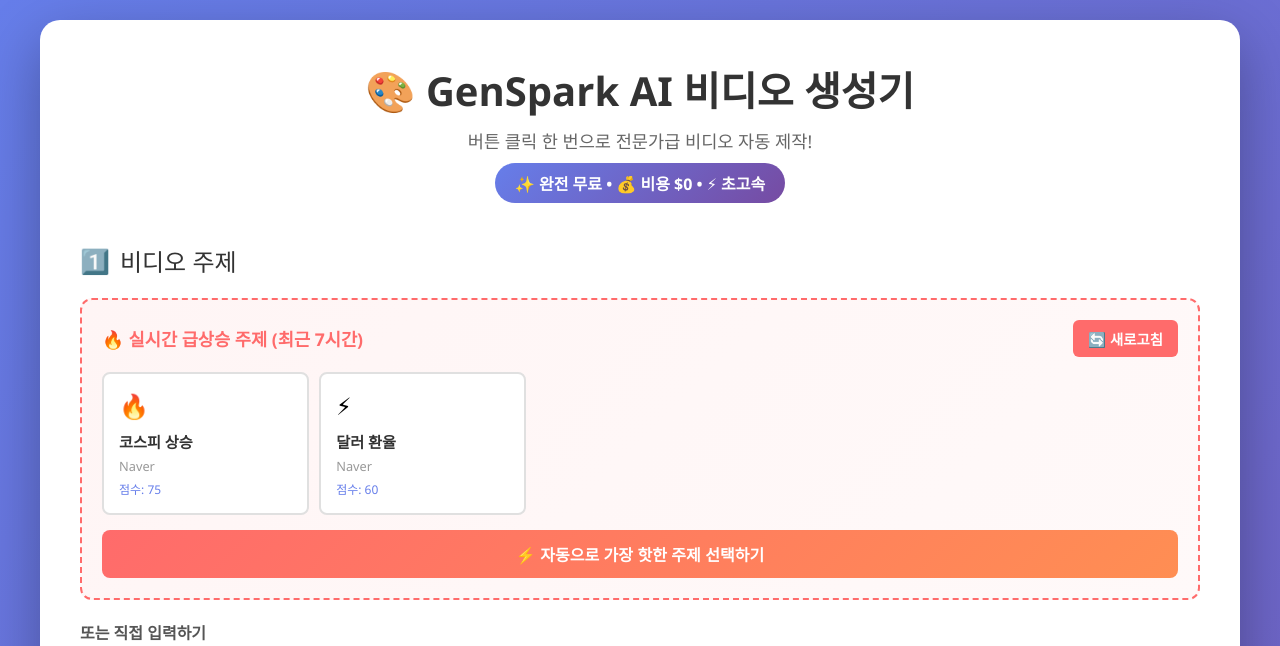
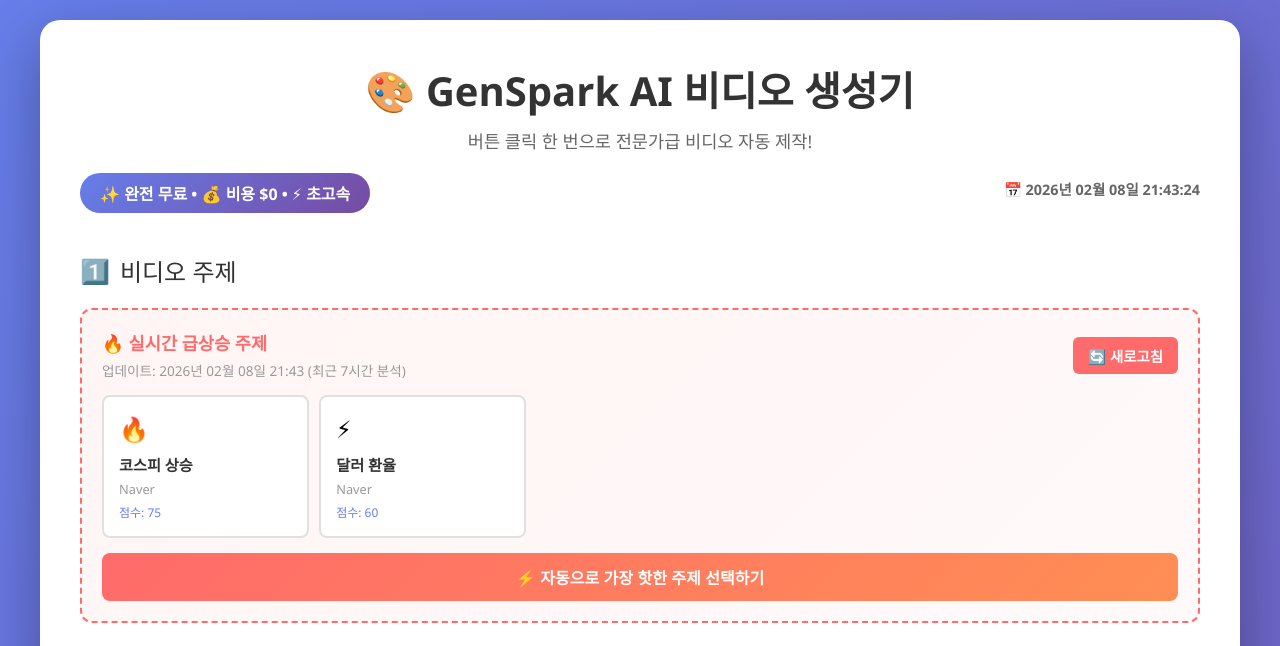
Before and after one commit to lyklee1-tech/-, a Flask app: page / in a window 1280 px wide. Shown: the top 646 px of the page. Run offline with Flask 3, Linux system fonts and the light colour scheme; data that the repository does not hold is empty.

Commit message:
feat: 실시간 날짜/시간 표시 기능 추가
✨ 새로운 기능:
1. 📅 실시간 날짜/시간 표시
   - 헤더에 현재 날짜/시간 표시 (매초 자동 업데이트)
   - 트렌드 섹션에 업데이트 시간 표시
   - 대본 생성 시 현재 날짜 자동 포함

2. 🔍 트렌드 분석 시간 정보 강화
   - 트렌드 분석 시작 시 정확한 날짜/시간 로깅
   - 분석 기간 명확히 표시 (예: 2026년 02월 09일 14:00 ~ 현재)
   - 실시간 업데이트 시간 표시

3. 📝 대본 생성 날짜 정보
   - 대본 생성 시 현재 날짜/시간 자동 포함
   - 예: [날짜: 2026년 02월 09일 14:30 기준]
   - 서론/결론에도 날짜 정보 반영

🔧 개선 사항:
- JavaScript setInterval로 매초 시간 업데이트
- 트렌드 로딩 시 업데이트 시간 표시
- 로그에 분석 기간 명확히 표시
- 샘플 대본에 실시간 날짜 포함

📦 파일 변경:
- templates/dashboard.html: 실시간 날짜/시간 표시 UI 및 함수 추가
- src/data_collection/trend_analyzer.py: 트렌드 분석 시간 로깅 개선
- web_dashboard.py: 대본 생성 시 현재 날짜 포함

💡 목적:
- 사용자가 항상 최신 날짜를 인식할 수 있도록
- 실시간 트렌드 분석의 정확성 강조
- 대본이 언제 생성되었는지 명확히 표시

```diff
--- a/src/data_collection/trend_analyzer.py
+++ b/src/data_collection/trend_analyzer.py
@@ -211,9 +211,12 @@ class TrendAnalyzer:
         """
         모든 소스에서 트렌드 수집 및 분석
         """
+        current_time = datetime.now()
         logger.info("=" * 80)
         logger.info("🔥 실시간 트렌드 분석 시작")
+        logger.info(f"📅 현재 시각: {current_time.strftime('%Y년 %m월 %d일 %H시 %M분')}")
         logger.info(f"⏰ 분석 기간: 최근 {hours}시간")
+        logger.info(f"🕐 기준 시간: {(current_time - timedelta(hours=hours)).strftime('%Y년 %m월 %d일 %H시 %M분')} ~ 현재")
         logger.info("=" * 80)
 
         all_trends = []
--- a/templates/dashboard.html
+++ b/templates/dashboard.html
@@ -586,7 +586,10 @@
         <div class="header">
             <h1>🎨 GenSpark AI 비디오 생성기</h1>
             <p>버튼 클릭 한 번으로 전문가급 비디오 자동 제작!</p>
-            <span class="badge">✨ 완전 무료 • 💰 비용 $0 • ⚡ 초고속</span>
+            <div style="display: flex; justify-content: space-between; align-items: center; margin-top: 10px;">
+                <span class="badge">✨ 완전 무료 • 💰 비용 $0 • ⚡ 초고속</span>
+                <span id="currentDateTime" style="font-size: 0.9em; color: #666; font-weight: bold;">📅 로딩 중...</span>
+            </div>
         </div>
 
         <!-- 알림 영역 -->
@@ -603,7 +606,10 @@
                 <!-- 🔥 실시간 트렌드 추천 -->
                 <div class="form-group" style="margin-bottom: 20px; padding: 20px; background: linear-gradient(135deg, #fff5f5 0%, #fff9f9 100%); border-radius: 12px; border: 2px dashed #ff6b6b;">
                     <div style="display: flex; justify-content: space-between; align-items: center; margin-bottom: 15px;">
-                        <label style="margin-bottom: 0; font-size: 1.1em; color: #ff6b6b;">🔥 실시간 급상승 주제 (최근 7시간)</label>
+                        <div>
+                            <label style="margin-bottom: 0; font-size: 1.1em; color: #ff6b6b;">🔥 실시간 급상승 주제</label>
+                            <p id="trendUpdateTime" style="margin: 5px 0 0 0; font-size: 0.85em; color: #999;">업데이트 시간: 로딩 중...</p>
+                        </div>
                         <button type="button" onclick="loadTrends()" style="padding: 8px 15px; background: #ff6b6b; color: white; border: none; border-radius: 6px; cursor: pointer; font-size: 0.9em; font-weight: bold; transition: all 0.3s;" onmouseover="this.style.background='#ff5252'" onmouseout="this.style.background='#ff6b6b'">
                             🔄 새로고침
                         </button>
@@ -1130,6 +1136,11 @@
             const trendsList = document.getElementById('trendsList');
             trendsList.innerHTML = '<div style="text-align: center; padding: 20px; color: #999;"><p>🔍 트렌드 분석 중...</p></div>';
 
+            // 업데이트 시간 표시
+            const now = new Date();
+            const timeString = `${now.getFullYear()}년 ${String(now.getMonth() + 1).padStart(2, '0')}월 ${String(now.getDate()).padStart(2, '0')}일 ${String(now.getHours()).padStart(2, '0')}:${String(now.getMinutes()).padStart(2, '0')}`;
+            document.getElementById('trendUpdateTime').textContent = `업데이트: ${timeString} (최근 7시간 분석)`;
+
             try {
                 const response = await fetch('/api/trends?hours=7');
                 const result = await response.json();
@@ -1472,8 +1483,29 @@
             }
         }
 
+        // ============================================================
+        // 실시간 날짜/시간 업데이트
+        // ============================================================
+
+        function updateDateTime() {
+            const now = new Date();
+            const year = now.getFullYear();
+            const month = String(now.getMonth() + 1).padStart(2, '0');
+            const day = String(now.getDate()).padStart(2, '0');
+            const hours = String(now.getHours()).padStart(2, '0');
+            const minutes = String(now.getMinutes()).padStart(2, '0');
+            const seconds = String(now.getSeconds()).padStart(2, '0');
+
+            const dateTimeString = `📅 ${year}년 ${month}월 ${day}일 ${hours}:${minutes}:${seconds}`;
+            document.getElementById('currentDateTime').textContent = dateTimeString;
+        }
+
+        // 매초마다 시간 업데이트
+        setInterval(updateDateTime, 1000);
+
         // 페이지 로드 시 트렌드 및 대본 로딩
         window.addEventListener('DOMContentLoaded', () => {
+            updateDateTime(); // 즉시 한 번 실행
             loadTrends();
             loadScripts();
         });
--- a/web_dashboard.py
+++ b/web_dashboard.py
@@ -888,20 +888,28 @@ def generate_script():
         topic = data['topic']
         duration = data.get('duration', 60)  # 기본 60초
 
+        # 현재 날짜 가져오기
+        current_date = datetime.now().strftime('%Y년 %m월 %d일')
+        current_time = datetime.now().strftime('%H시 %M분')
+
         # TODO: OpenAI API로 대본 생성
-        # 현재는 샘플 대본 반환
+        # 현재는 샘플 대본 반환 (날짜 정보 포함)
         sample_script = f"""# {topic}
 
-안녕하세요! 오늘은 {topic}에 대해 알아보겠습니다.
+[날짜: {current_date} {current_time} 기준]
+
+안녕하세요! 오늘 {current_date}, {topic}에 대해 알아보겠습니다.
 
 [서론]
-최근 {topic}이(가) 많은 관심을 받고 있습니다.
+{current_date} 현재, {topic}이(가) 많은 관심을 받고 있습니다.
+실시간으로 급상승하고 있는 이 주제에 대해 자세히 살펴보겠습니다.
 
 [본론]
 {topic}의 주요 내용을 살펴보면...
+최신 정보를 바탕으로 분석해보면...
 
 [결론]
-이상으로 {topic}에 대해 알아보았습니다.
+이상으로 {current_date} 기준 {topic}에 대해 알아보았습니다.
 """
 
         # 대본 저장
```
